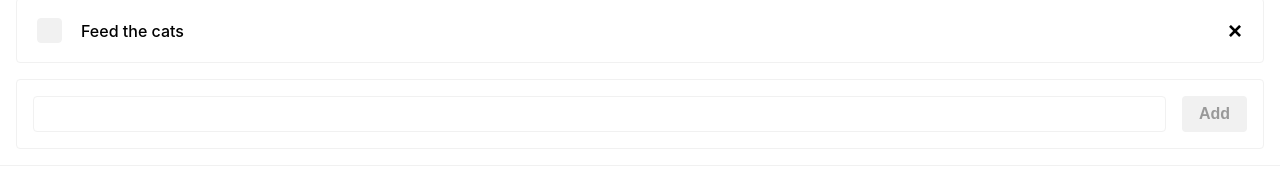
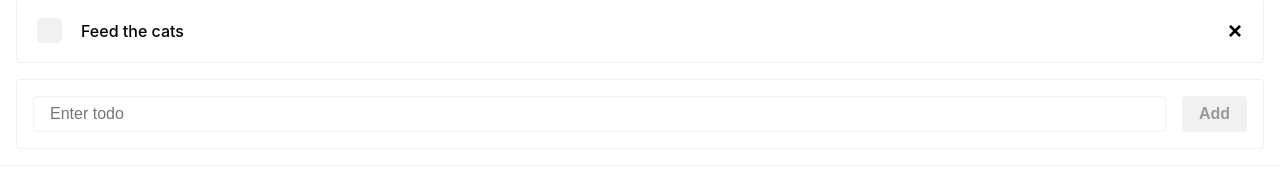
Before and after one commit to kohgpat/todos, a React (Create React App) app: page / in a window 1280 px wide. Both pictures are taken after a click on the button "+ New". Shown: the part 249-435 px from the top of the page. Built offline with nearby package versions, Linux system fonts and the light colour scheme.

Commit message:
switch to id generation using uuid

```diff
--- a/package.json
+++ b/package.json
@@ -9,7 +9,8 @@
     "classnames": "^2.2.6",
     "react": "^16.13.1",
     "react-dom": "^16.13.1",
-    "react-scripts": "3.4.1"
+    "react-scripts": "3.4.1",
+    "uuid": "^8.1.0"
   },
   "scripts": {
     "start": "react-scripts start",
--- a/src/contexts/Todos/index.js
+++ b/src/contexts/Todos/index.js
@@ -1,23 +1,24 @@
 import React, { createContext, useContext, useReducer, useEffect } from "react";
+import { v4 as uuidv4 } from "uuid";
 
 const storeContext = createContext();
 const dispatchContext = createContext();
 
 const TODOS = [
   {
-    id: 1,
+    id: uuidv4(),
     text: "Walk the dog",
     finished: false,
     favorite: false,
   },
   {
-    id: 2,
+    id: uuidv4(),
     text: "Make the bed",
     finished: false,
     favorite: false,
   },
   {
-    id: 3,
+    id: uuidv4(),
     text: "Feed the cats",
     finished: false,
     favorite: false,
--- a/src/modules/Todos/components/NewTodoForm/index.js
+++ b/src/modules/Todos/components/NewTodoForm/index.js
@@ -12,6 +12,7 @@ const NewTodoForm = () => {
     e.preventDefault();
 
     addTodo(todo);
+    changeTodoText('');
   };
 
   return (
@@ -21,6 +22,7 @@ const NewTodoForm = () => {
         type="text"
         value={todo.text}
         onChange={(e) => changeTodoText(e.target.value)}
+        placeholder="Enter todo"
       />
       <Button disabled={!todo.text}>Add</Button>
     </form>
--- a/src/modules/Todos/hooks/useTodos/index.js
+++ b/src/modules/Todos/hooks/useTodos/index.js
@@ -1,6 +1,5 @@
+import { v4 as uuidv4 } from "uuid";
 import { useStore, useDispatch } from "../../../../contexts/Todos";
-
-let nextId = 4;
 
 export const useTodos = () => {
   const { todos } = useStore();
@@ -31,7 +30,7 @@ export const useTodos = () => {
 
   const addTodo = (todoInput) => {
     const todo = {
-      id: nextId++,
+      id: uuidv4(),
       ...todoInput,
     };
     setTodos([todo, ...todos]);
```
Also changed, not shown: 1 other file (tests, documents, lock files or other folders).
